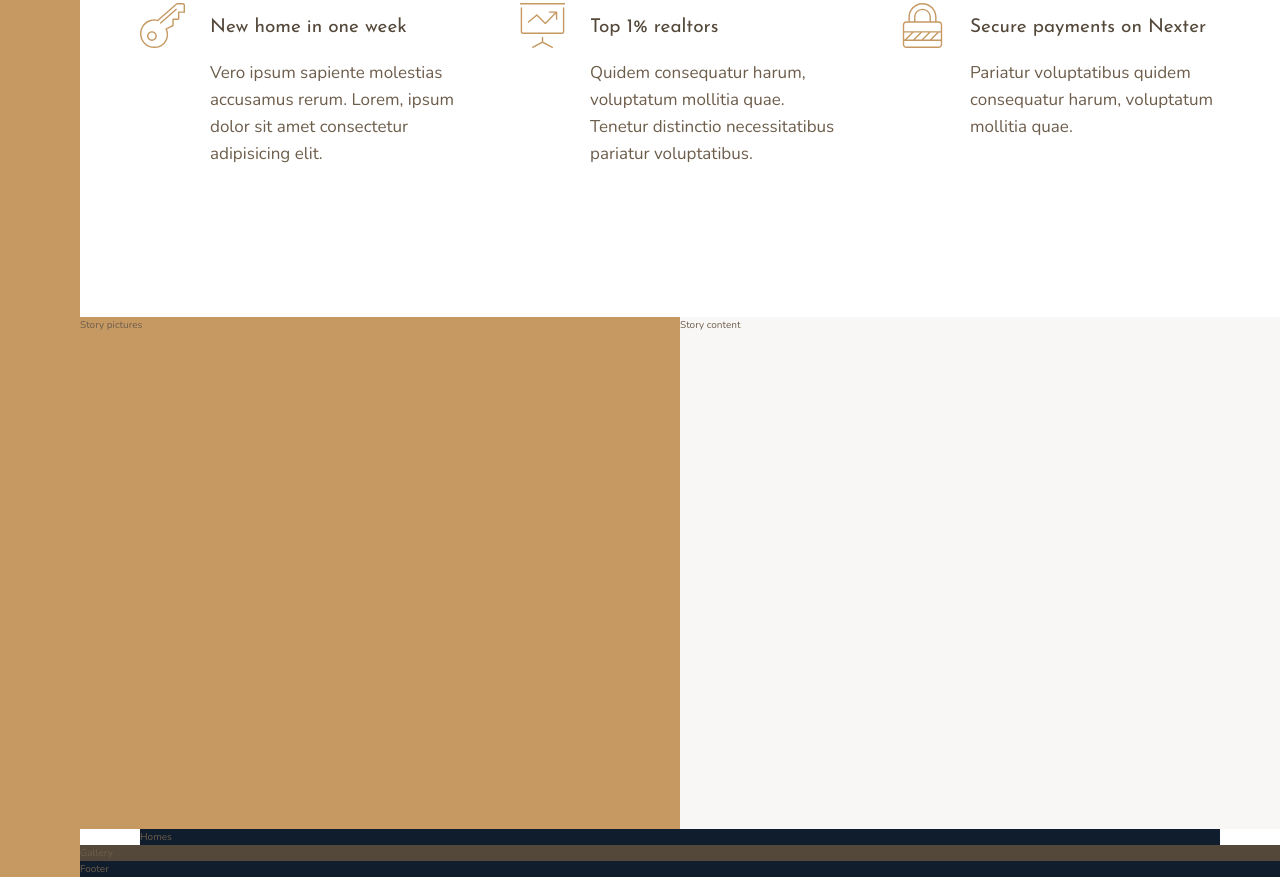
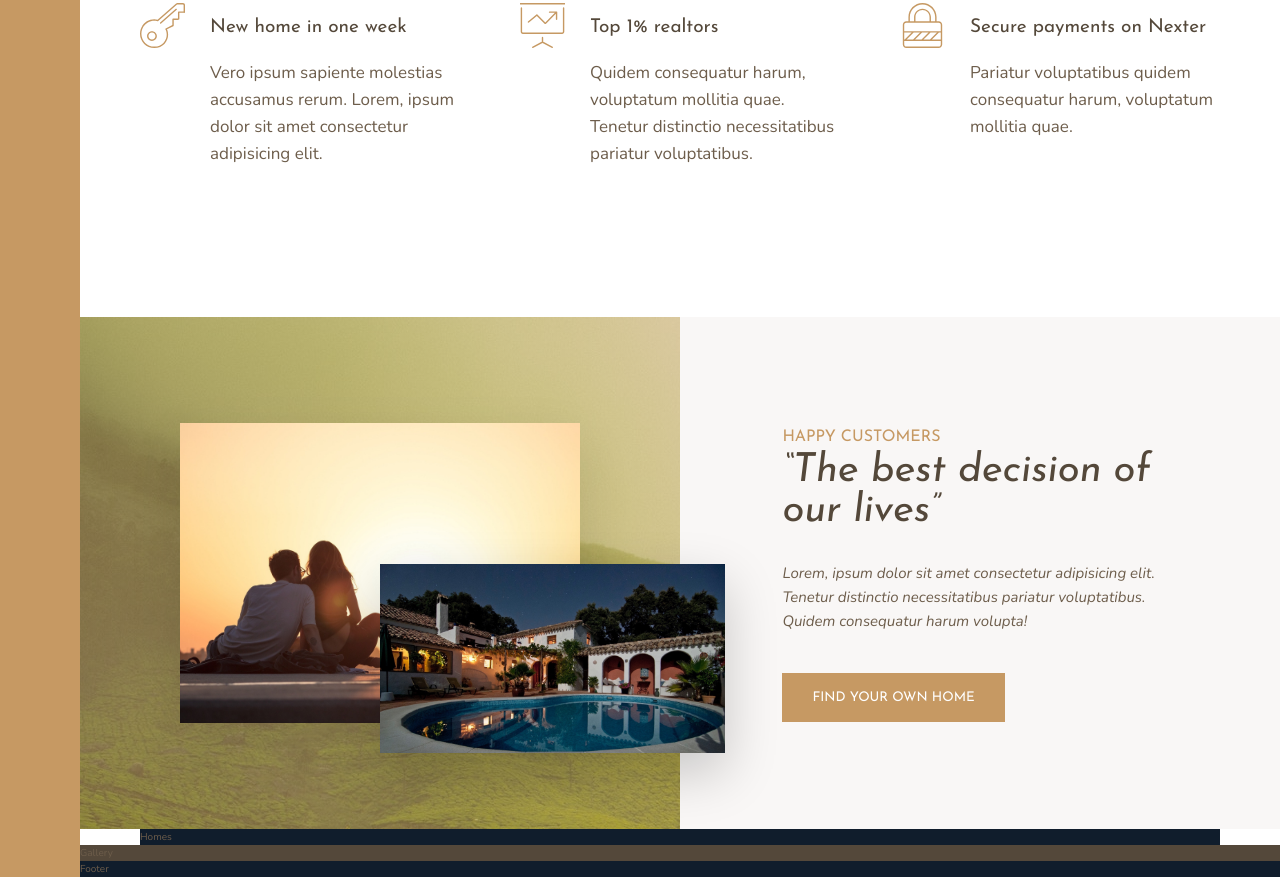
Before and after one commit to neil-ca/Nexter, a website: page index.html in a window 1280 px wide. Shown: the part 991-1868 px from the top of the page. Drawn offline with nearby package versions, Linux system fonts and the light colour scheme.

Commit message:
building the story section

```diff
--- a/index.html
+++ b/index.html
@@ -92,11 +92,20 @@
         </section>
 
         <div class="story__pictures">
-            Story pictures
+            <img src="img/story-1.jpeg" alt="Couple with new house" class="story__img--1">
+            <img src="img/story-2.jpeg" alt="new house" class="story__img--2">
+
         </div>
 
         <div class="story__content">
-            Story content
+            <h3 class="heading-3 bn-sm">Happy Customers</h3>
+            <h2 class="heading-2 heading-2--dark mb-md">&ldquo;The best decision of our lives&rdquo;</h2>
+
+        <p class="story__text">
+            Lorem, ipsum dolor sit amet consectetur adipisicing elit. Tenetur distinctio necessitatibus
+            pariatur voluptatibus. Quidem consequatur harum volupta!
+        </p>
+        <button class="btn">Find your own home</button>
         </div>
 
         <section class="homes">
--- a/sass/_story.scss
+++ b/sass/_story.scss
@@ -3,9 +3,49 @@
     &__pictures {
         background-color: $color-primary;
         grid-column: full-start / col-end 4;
+        background-image: linear-gradient(rgba($color-primary, .5), rgba($color-primary, .5)),
+        url(../img/back.jpg);
+
+        display: grid;
+        grid-template-rows: repeat(6,1fr);
+        grid-template-columns: repeat(6,1fr);
+        align-items: center;
     }
+
+    &__img--1 {
+        width: 100%;
+        grid-row: 2 / 6;
+        grid-column: 2 / 6;
+        box-shadow: 0 2rem 5rem rgba(#000, .1);
+    }
+
+    &__img--2 {
+        width: 115%;
+        grid-row: 4/6;
+        grid-column: 4/7;
+        z-index: 20;
+        box-shadow: 0 2rem 5rem rgba(#000, .2);
+
+    }
+
     &__content {
         background-color: $color-grey-light-1;
         grid-column: col-start 5 / full-end;
+
+        padding: 6rem 8vw;
+        /*
+        display: flex;
+        flex-direction: column;
+        justify-content: center;
+        align-items: flex-start;
+        */
+        display: grid;
+        align-content: center;
+        justify-items: start;
+    }
+    &__text {
+        font-size: 1.5rem;
+        font-style: italic;
+        margin-bottom: 4rem;
     }
 }
--- a/sass/_typography.scss
+++ b/sass/_typography.scss
@@ -8,9 +8,18 @@
 }
 .heading-2 {
     @extend %heading;
+    font-size: 4rem;
+    font-style: italic;
+    line-height: 1;
+
+    &--light { color: $color-grey-light-1; }
+    &--dark { color: $color-grey-dark-1; }
 }
 .heading-3 {
     @extend %heading;
+    font-size: 1.6rem;
+    color: $color-primary;
+    text-transform: uppercase;
 }
 .heading-4 {
     @extend %heading;
@@ -19,3 +28,24 @@
     &--light { color: $color-grey-light-1; }
     &--dark { color: $color-grey-dark-1; }
 }
+
+.btn {
+    background-color:  $color-primary;
+    color: #fff;
+    border: none;
+    border-radius: 0;
+    font-family: $font-display;
+    text-transform: uppercase;
+    padding: 1.8rem 3rem;
+    cursor: pointer;
+    transition: all .2s;
+
+    &:hover {
+        background-color: $color-primary-dark;
+    }
+}
+
+.mb-sm { margin-bottom: 2rem;}
+.mb-md { margin-bottom: 3rem;}
+.mb-lg { margin-bottom: 4rem;}
+.mb-hg { margin-bottom: 8rem;}
```
Also changed, not shown: css/style.css.
